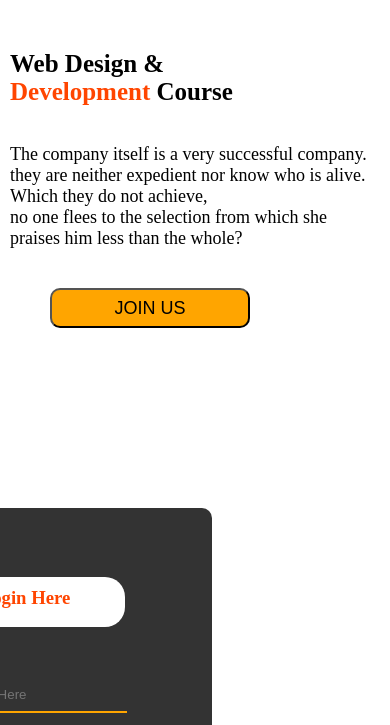
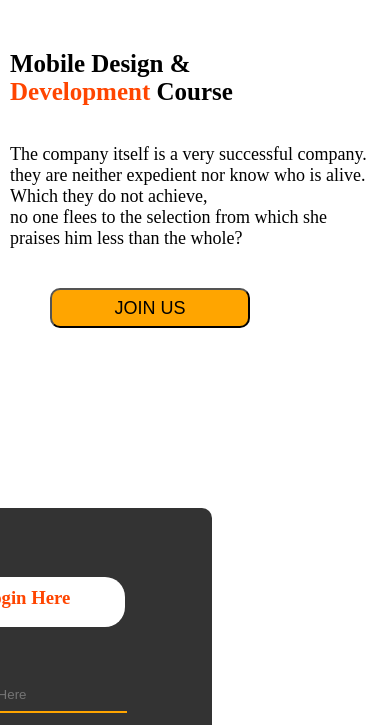
Before and after one commit to faichir/WEBSITE, a plain HTML site: page index.html in a window 390 px wide. Shown: the part 107-832 px from the top of the page. Drawn offline with Linux system fonts and the light colour scheme.

Commit message:
changed web to mobile on the herosection

```diff
--- a/index.html
+++ b/index.html
@@ -28,7 +28,7 @@
              </div>
            <div class="design">
              <div class="web">
-                <h1>Web Design & <br><span>Development</span> Course </h1>
+                <h1>Mobile Design & <br><span>Development</span> Course </h1>
                 <p>The company itself is a very successful company.<br>
                      they are neither expedient nor know who is alive. Which they do not achieve, <br>
                       no one flees to the selection from which she praises him less than the whole?</p>
```
